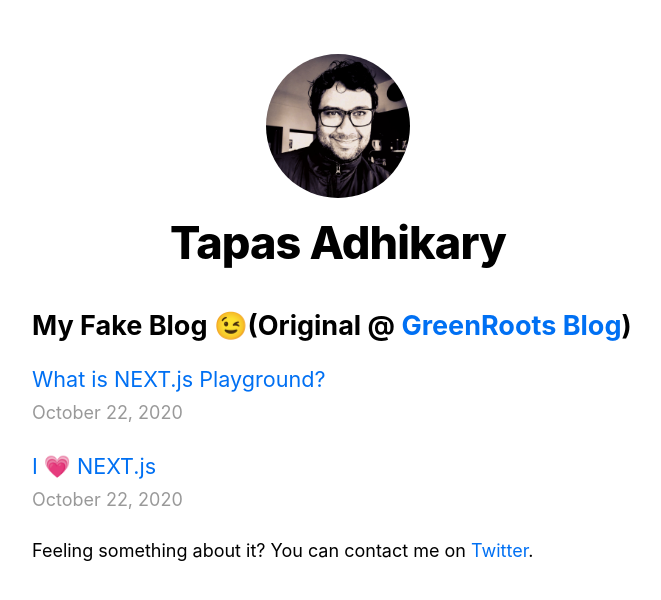
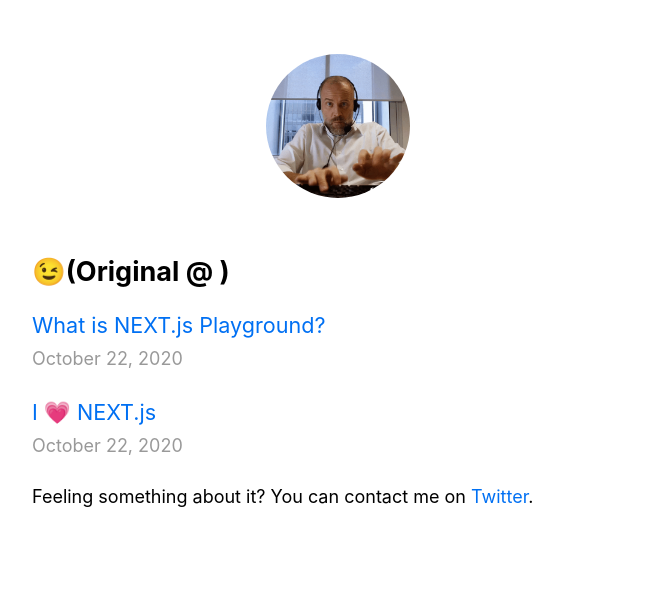
Before and after one commit to atapas/nextjs-playground, a Next.js app: page / in a window 1280 px wide. Shown: the top 600 px of the page, without its empty margins (302-963 px from the left). Built offline with nearby package versions, Linux system fonts and the light colour scheme.

Commit message:
Updated the project to take some of the key info from the env file

```diff
--- a/components/layout.js
+++ b/components/layout.js
@@ -3,8 +3,8 @@
 import utilStyles from '../styles/utils.module.css'
 import Link from 'next/link'
 
-const name = 'Tapas Adhikary'
-export const siteTitle = 'Tapas loves Next.js'
+const name = process.env.NEXT_PUBLIC_NAME
+export const siteTitle = 'I love Next.js'
 
 export default function Layout({ children, home }) {
   return (
@@ -28,7 +28,7 @@
         {home ? (
           <>
             <img
-              src="/images/profile.jpg"
+              src="/images/keytype.gif"
               className={`${styles.headerHomeImage} ${utilStyles.borderCircle}`}
               alt={name}
             />
@@ -39,7 +39,7 @@
             <Link href="/">
               <a>
                 <img
-                  src="/images/profile.jpg"
+                  src="/images/keytype.gif"
                   className={`${styles.headerImage} ${utilStyles.borderCircle}`}
                   alt={name}
                 />
--- a/pages/index.js
+++ b/pages/index.js
@@ -23,7 +23,7 @@
       </Head>
       <section className={`${utilStyles.headingMd} ${utilStyles.padding1px}`}>
         <h2 className={utilStyles.headingLg}>
-          My Fake Blog 😉(Original @ <a href="https://blog.greenroots.info" target="_blank">GreenRoots Blog</a>)
+          { process.env.NEXT_PUBLIC_FAKE_BLOG_NAME } 😉(Original @ <a href={ process.env.NEXT_PUBLIC_FAKE_ORIGINAL_BLOG_LINK } target="_blank">{ process.env.NEXT_PUBLIC_FAKE_ORIGINAL_BLOG_NAME }</a>)
         </h2>
         <ul className={utilStyles.list}>
           {allPostsData.map(({ id, date, title }) => (
@@ -40,7 +40,7 @@
         </ul>
       </section>
       <footer>
-        Feeling something about it? You can contact me on <a href="https://twitter.com/tapasadhikary" target="_blank">Twitter</a>.
+        Feeling something about it? You can contact me on <a href={ process.env.NEXT_PUBLIC_TWITTER_LINK } target="_blank">Twitter</a>.
       </footer>
     </Layout>
   )
```
Also changed, not shown: public/images/keytype.gif (added), public/images/profile.jpg (deleted).
